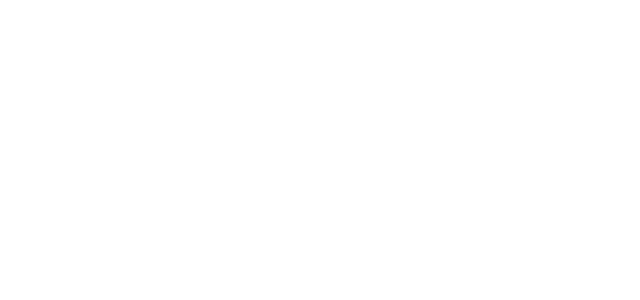
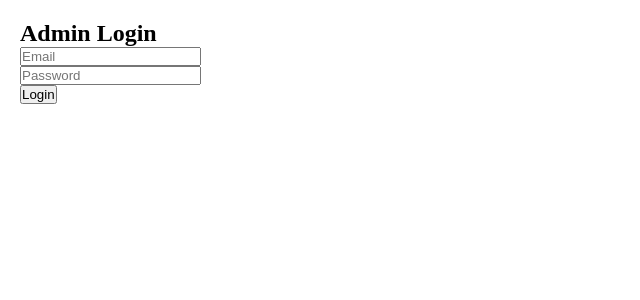
Before and after one commit to anurag207/edgefleet-admin-frontend, a React (Vite) app: page /login in a window 1280 px wide. Before the commit this address had no page. Shown: the top 300 px of the page, without its empty margins (0-640 px from the left). Built offline with nearby package versions, Linux system fonts and the light colour scheme.

Commit message:
Add Protected Routes

```diff
--- a/src/AdminPanel.jsx
+++ b/src/AdminPanel.jsx
@@ -5,6 +5,10 @@
 function AdminPanel() {
   const [drones, setDrones] = useState([]);
   const navigate = useNavigate();
+  const handleLogout = () => {
+    localStorage.removeItem("user");
+    navigate("/login");
+  };
 
   useEffect(() => {
     fetch("http://localhost:1900/api/drones")
@@ -26,6 +30,7 @@
   return (
     <div className={styles.container}>
       <h2 className={styles.heading}>Admin Panel - Active Drones</h2>
+      <button onClick={handleLogout} style={{ float: "right" }}>Logout</button>
       <table className={styles.table}>
         <thead>
           <tr>
--- a/src/App.jsx
+++ b/src/App.jsx
@@ -3,6 +3,8 @@
 import AdminPanel from './AdminPanel';
 import DroneDetails from "./DroneDetails";
 import MissionLogs from './Components/MissionLogs';
+import Login from './Components/Login';
+import ProtectedRoute from './ProtectedRoute';
 
 function Home() {
   return <h1>Edgefleet Frontend</h1>;
@@ -13,8 +15,23 @@
     <Router>
       <Routes>
         <Route path="/" element={<Home />} />
-        <Route path="/admin" element={<AdminPanel />} />
-        <Route path="/admin/:id" element={<DroneDetails />} />
+        <Route path="/login" element={<Login />} />
+        <Route
+          path="/admin"
+          element={
+            <ProtectedRoute>
+              <AdminPanel />
+            </ProtectedRoute>
+          }
+        />
+        <Route
+          path="/admin/:id"
+          element={
+            <ProtectedRoute>
+              <DroneDetails />
+            </ProtectedRoute>
+          }
+        />
         <Route path="/logs" element={<MissionLogs/>} />
       </Routes>
     </Router>
--- /dev/null
+++ b/src/Components/Login.jsx
@@ -0,0 +1,53 @@
+import React, { useState } from "react";
+import { useNavigate } from "react-router-dom";
+
+const Login = () => {
+  const [email, setEmail] = useState("");
+  const [password, setPassword] = useState("");
+  const [error, setError] = useState("");
+  const navigate = useNavigate();
+
+  const handleLogin = async () => {
+    try {
+      const res = await fetch("http://localhost:1900/api/auth/login", {
+        method: "POST",
+        headers: { "Content-Type": "application/json" },
+        body: JSON.stringify({ email, password }),
+      });
+
+      const result = await res.json();
+
+      if (res.status === 200) {
+        localStorage.setItem("user", JSON.stringify(result.user));
+        navigate("/admin");
+      } else {
+        setError(result.message);
+      }
+    } catch (err) {
+      console.error("Login error:", err);
+      setError("Something went wrong.");
+    }
+  };
+
+  return (
+    <div style={{ padding: "20px" }}>
+      <h2>Admin Login</h2>
+      <input
+        type="email"
+        placeholder="Email"
+        value={email}
+        onChange={(e) => setEmail(e.target.value)}
+      /><br />
+      <input
+        type="password"
+        placeholder="Password"
+        value={password}
+        onChange={(e) => setPassword(e.target.value)}
+      /><br />
+      <button onClick={handleLogin}>Login</button>
+      {error && <p style={{ color: "red" }}>{error}</p>}
+    </div>
+  );
+};
+
+export default Login;
--- /dev/null
+++ b/src/ProtectedRoute.jsx
@@ -0,0 +1,10 @@
+
+import React from "react";
+import { Navigate } from "react-router-dom";
+import { isAdmin } from "./utils/authCheck";
+
+const ProtectedRoute = ({ children }) => {
+  return isAdmin() ? children : <Navigate to="/login" replace />;
+};
+
+export default ProtectedRoute;
--- /dev/null
+++ b/src/utils/authCheck.js
@@ -0,0 +1,4 @@
+export const isAdmin = () => {
+    const user = JSON.parse(localStorage.getItem("user"));
+    return user && user.role === "admin";
+  };
```
